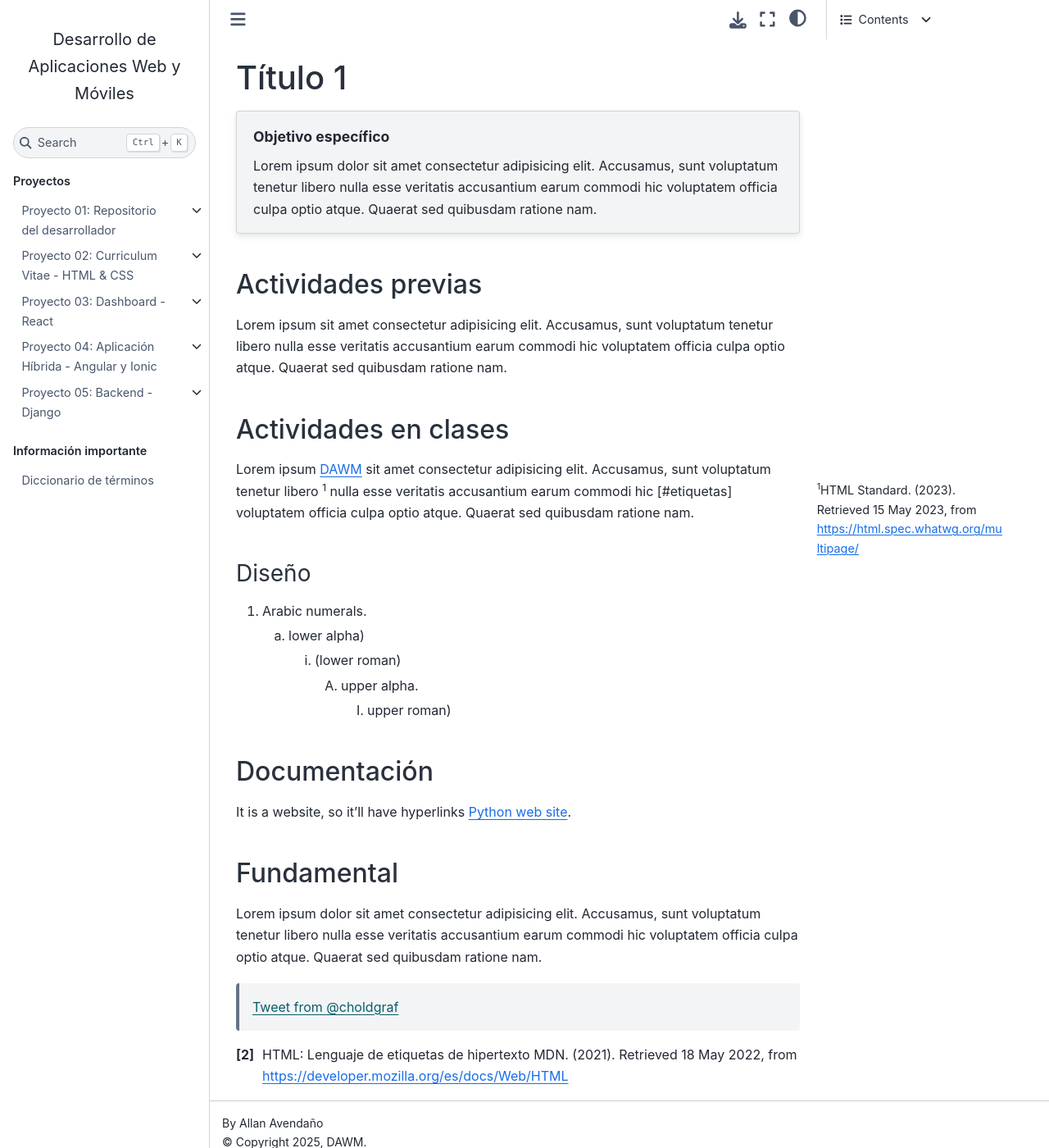
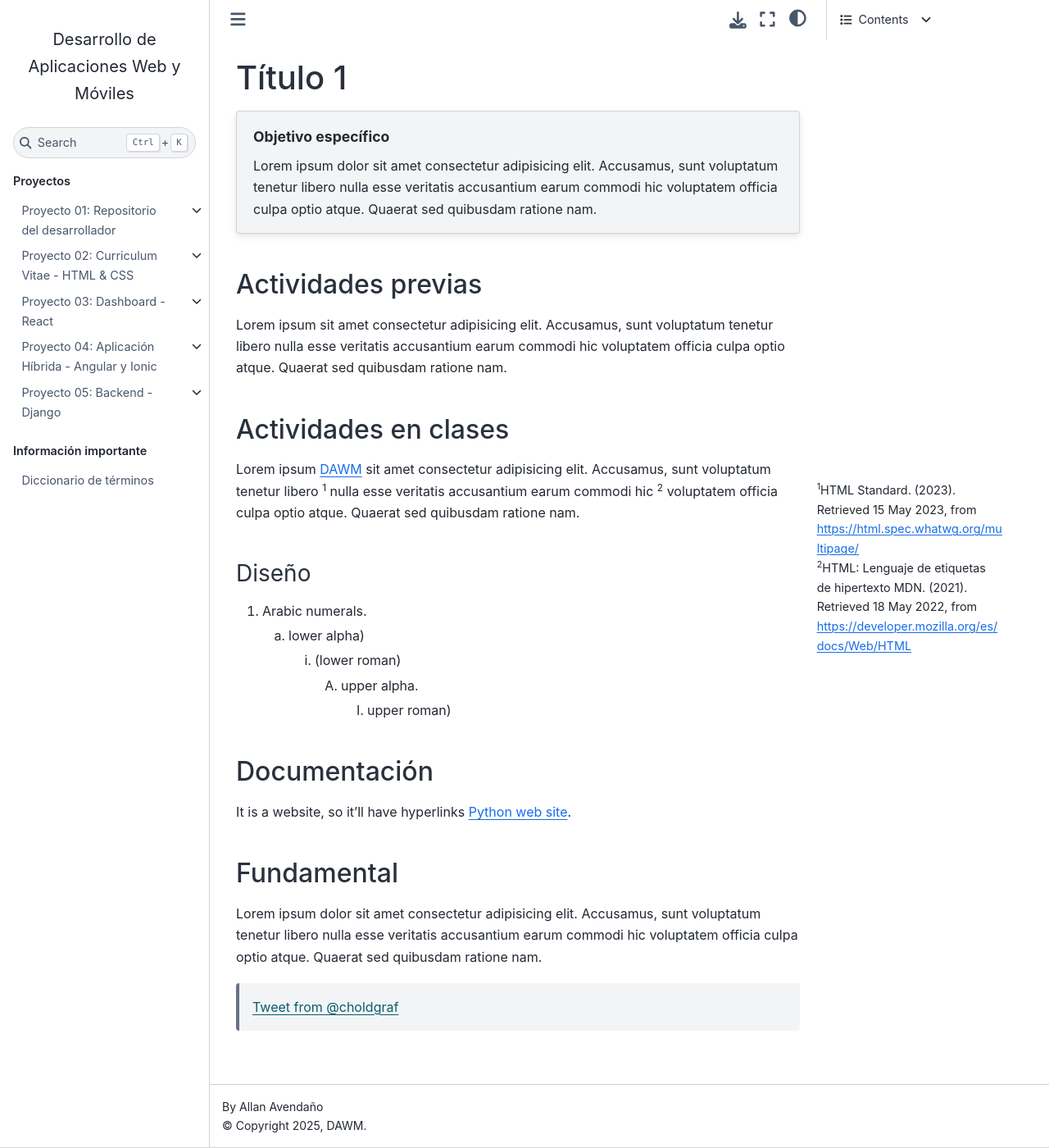
Before and after one commit to DAWMFIEC/DAWM-AI, a Sphinx documentation site: the page built from docs/source/plantillas/guia.rst, in a window 1280 px wide and 1400 px high. Shown: the whole window at 82% size. Built offline with Sphinx 7.4.7 and the Sphinx Book theme 1.1.4, drawn with Linux system fonts in a browser that asks for light colours; pages that are not in the unit, such as notebooks, are missing from menus.

Commit message:
[#etiquetas]_

```diff
--- a/docs/source/plantillas/guia.rst
+++ b/docs/source/plantillas/guia.rst
@@ -18,7 +18,7 @@ Actividades en clases
 =====================
 
 Lorem ipsum :term:`DAWM` sit amet consectetur adipisicing elit. Accusamus, sunt
-voluptatum tenetur libero [#standard]_ nulla esse veritatis accusantium earum commodi hic [#etiquetas]
+voluptatum tenetur libero [#standard]_ nulla esse veritatis accusantium earum commodi hic [#etiquetas]_
 voluptatem officia culpa optio atque. Quaerat sed quibusdam ratione nam.
 
 Diseño
```
